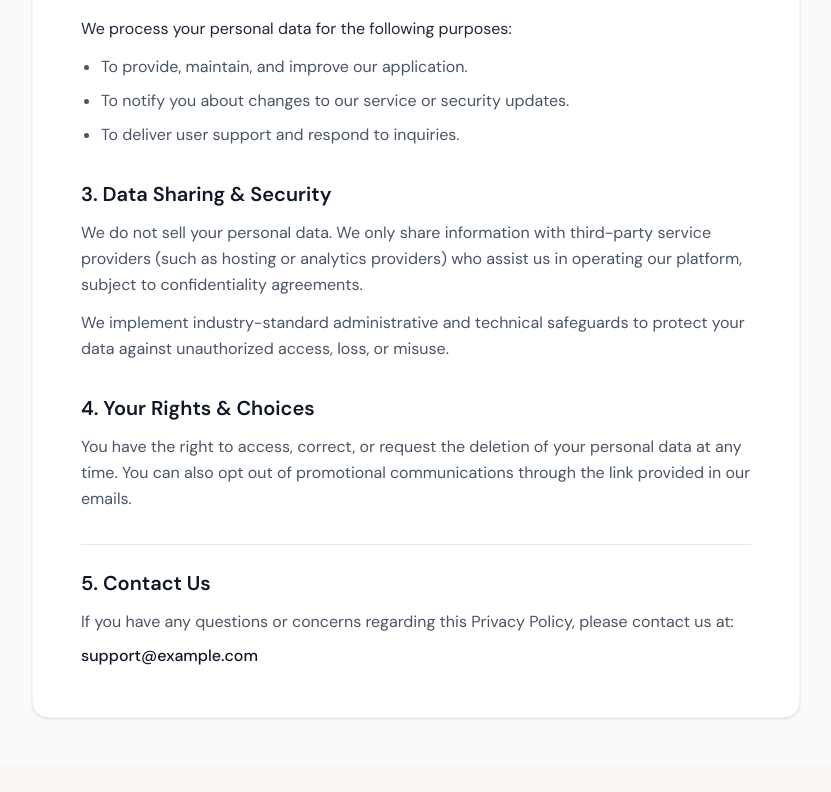
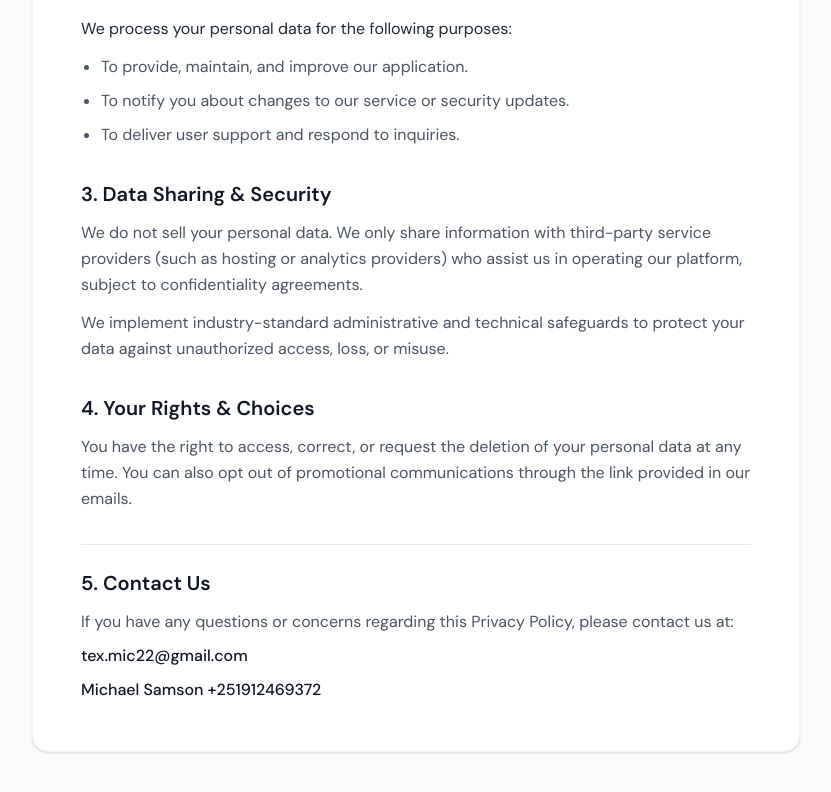
Before and after one commit to Mico46/hasi-crochet-admin-nextjs, a Next.js app: page /privacy in a window 1280 px wide. Shown: the part 502-1294 px from the top of the page, without its empty margins (224-1055 px from the left). Before the commit the page ends 1268 px from the top, so only its background shows below. Built offline with nearby package versions, Linux system fonts and the light colour scheme; no server answers; a web font is replaced by a local one.

Commit message:
contact us

```diff
--- a/app/privacy/page.js
+++ b/app/privacy/page.js
@@ -82,7 +82,11 @@ export default function PrivacyPolicy() {
               If you have any questions or concerns regarding this Privacy Policy, please contact us at:
             </p>
             <p className="mt-2 font-medium text-gray-900">
-              support@example.com
+             tex.mic22@gmail.com
+            </p>
+            <p className="mt-2 font-medium text-gray-900">
+            Michael Samson
+            +251912469372
             </p>
           </section>
         </div>
```
